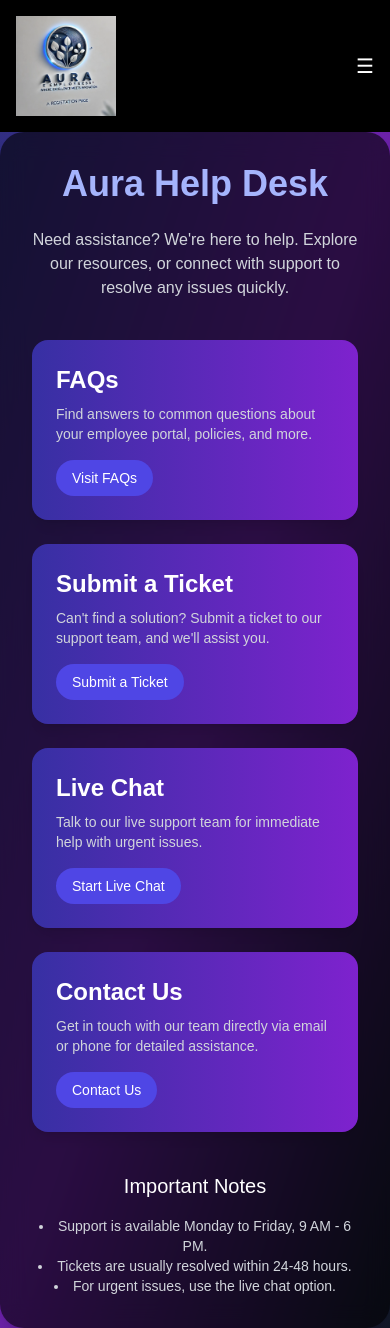
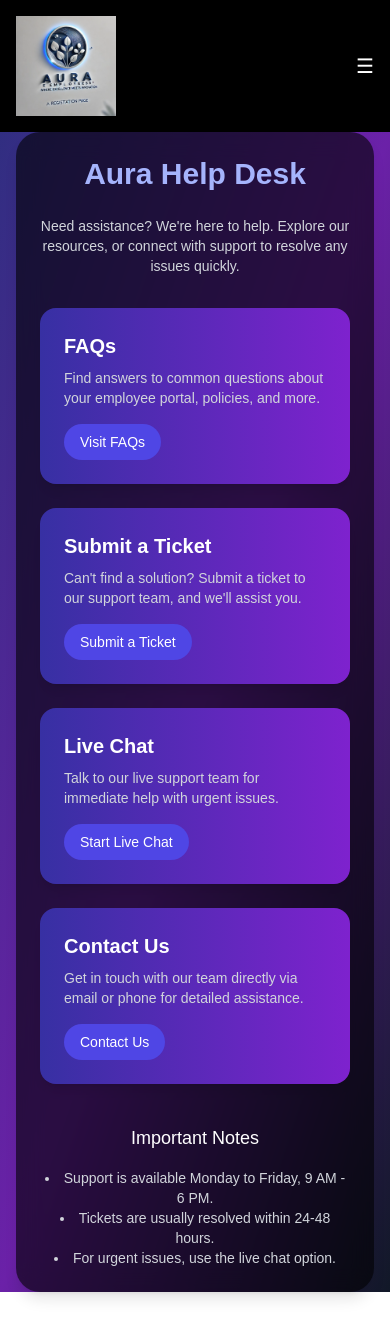
Before and after one commit to Sarangnadh/auraemployees, a Next.js app: page /helpdesk in a window 390 px wide. After the commit the page ends 1292 px from the top, so only its background shows below. Built offline with nearby package versions, Linux system fonts and the light colour scheme.

Commit message:
updating help desk for smaller screens

```diff
--- a/app/(route)/helpdesk/page.tsx
+++ b/app/(route)/helpdesk/page.tsx
@@ -2,20 +2,22 @@
 
 const Page = () => {
   return (
-    <div className="min-h-screen flex flex-col items-center justify-center bg-gradient-to-br from-indigo-900 via-purple-800 to-gray-900 text-white">
-      <div className="w-full max-w-4xl mx-auto p-8 bg-black/60 backdrop-blur-md rounded-3xl shadow-lg">
-        <h1 className="text-4xl md:text-5xl font-bold text-center mb-6 text-indigo-300">
+    <div className="min-h-screen flex flex-col items-center justify-center bg-gradient-to-br from-indigo-900 via-purple-800 to-gray-900 text-white px-4">
+      <div className="w-full max-w-4xl mx-auto p-6 sm:p-8 bg-black/60 backdrop-blur-md rounded-3xl shadow-lg">
+        {/* Header Section */}
+        <h1 className="text-3xl sm:text-4xl md:text-5xl font-bold text-center mb-6 text-indigo-300">
           Aura Help Desk
         </h1>
-        <p className="text-center text-gray-300 mb-10">
+        <p className="text-center text-sm sm:text-base text-gray-300 mb-8 sm:mb-10">
           Need assistance? We&apos;re here to help. Explore our resources, or connect
           with support to resolve any issues quickly.
         </p>
 
-        <div className="grid grid-cols-1 md:grid-cols-2 gap-6">
+        {/* Card Grid */}
+        <div className="grid grid-cols-1 sm:grid-cols-2 gap-6">
           {/* Card 1 */}
           <div className="p-6 bg-gradient-to-r from-indigo-800 to-purple-700 rounded-2xl shadow-lg">
-            <h2 className="text-2xl font-semibold mb-2">FAQs</h2>
+            <h2 className="text-xl sm:text-2xl font-semibold mb-2">FAQs</h2>
             <p className="text-sm text-gray-300">
               Find answers to common questions about your employee portal,
               policies, and more.
@@ -29,7 +31,7 @@
           </div>
           {/* Card 2 */}
           <div className="p-6 bg-gradient-to-r from-indigo-800 to-purple-700 rounded-2xl shadow-lg">
-            <h2 className="text-2xl font-semibold mb-2">Submit a Ticket</h2>
+            <h2 className="text-xl sm:text-2xl font-semibold mb-2">Submit a Ticket</h2>
             <p className="text-sm text-gray-300">
               Can&apos;t find a solution? Submit a ticket to our support team, and
               we&apos;ll assist you.
@@ -43,7 +45,7 @@
           </div>
           {/* Card 3 */}
           <div className="p-6 bg-gradient-to-r from-indigo-800 to-purple-700 rounded-2xl shadow-lg">
-            <h2 className="text-2xl font-semibold mb-2">Live Chat</h2>
+            <h2 className="text-xl sm:text-2xl font-semibold mb-2">Live Chat</h2>
             <p className="text-sm text-gray-300">
               Talk to our live support team for immediate help with urgent
               issues.
@@ -57,7 +59,7 @@
           </div>
           {/* Card 4 */}
           <div className="p-6 bg-gradient-to-r from-indigo-800 to-purple-700 rounded-2xl shadow-lg">
-            <h2 className="text-2xl font-semibold mb-2">Contact Us</h2>
+            <h2 className="text-xl sm:text-2xl font-semibold mb-2">Contact Us</h2>
             <p className="text-sm text-gray-300">
               Get in touch with our team directly via email or phone for
               detailed assistance.
@@ -70,10 +72,11 @@
             </a>
           </div>
         </div>
+
         {/* Additional Content */}
         <div className="mt-10 text-center">
-          <h3 className="text-xl font-medium mb-4">Important Notes</h3>
-          <ul className="text-sm text-gray-300 list-disc list-inside">
+          <h3 className="text-lg sm:text-xl font-medium mb-4">Important Notes</h3>
+          <ul className="text-sm sm:text-base text-gray-300 list-disc list-inside">
             <li>Support is available Monday to Friday, 9 AM - 6 PM.</li>
             <li>Tickets are usually resolved within 24-48 hours.</li>
             <li>For urgent issues, use the live chat option.</li>
```
